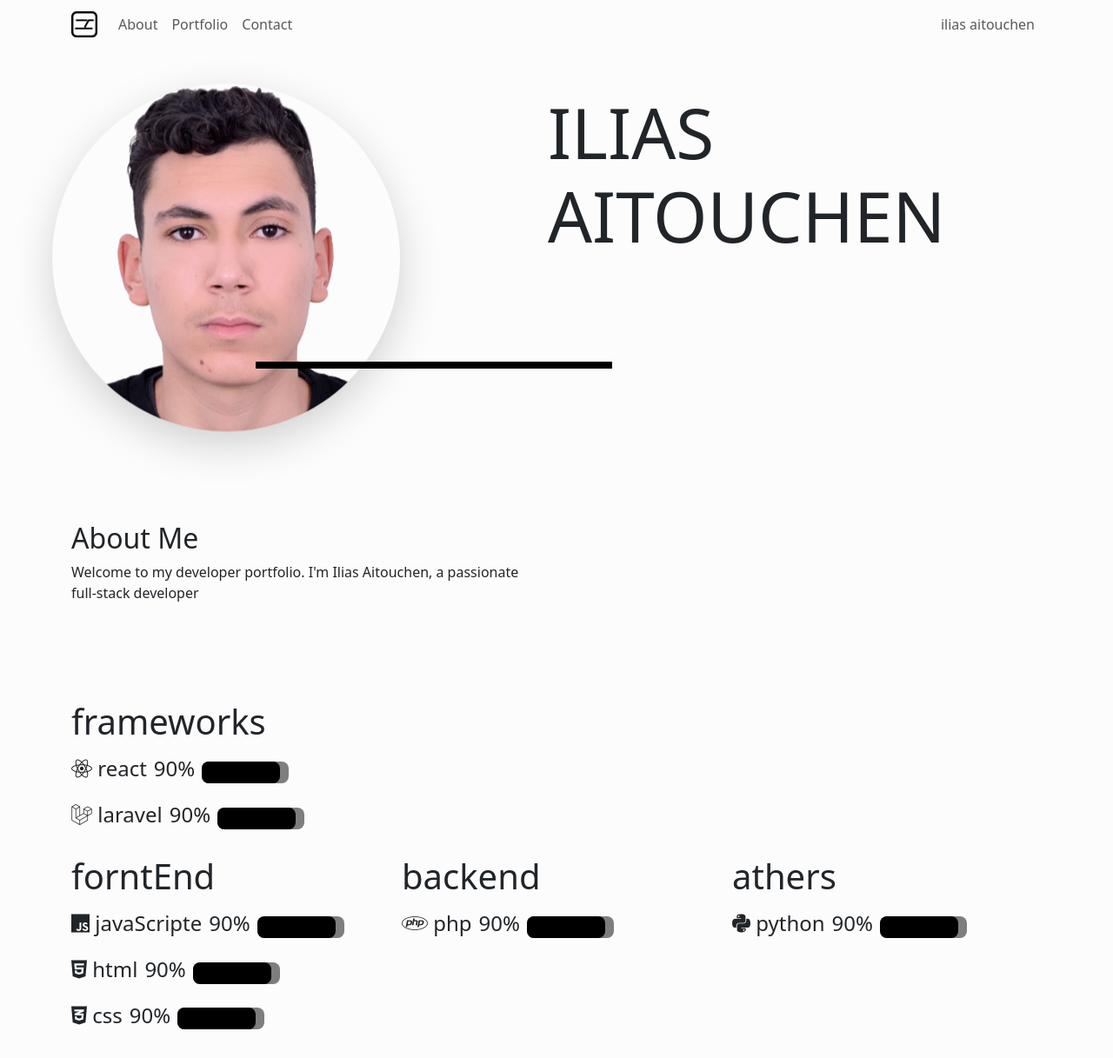
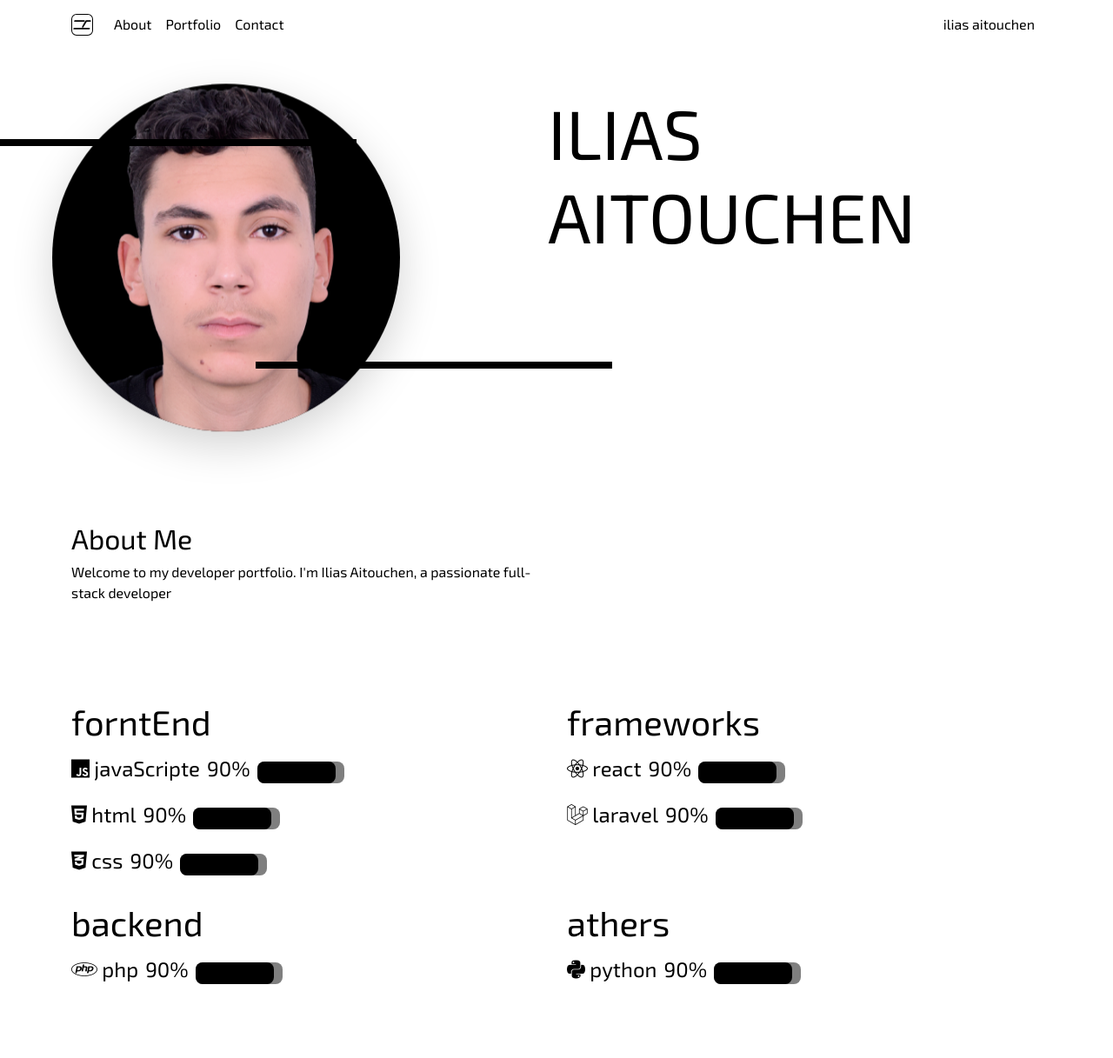
Before and after one commit to IliasAitouchen/IliasAitouchen.github.io, a plain HTML site: page index.html in a window 1280 px wide. Shown: the top 1217 px of the page at 87% size. Drawn offline with nearby package versions, Linux system fonts and the light colour scheme.

Commit message:
add assite

```diff
--- a/index.html
+++ b/index.html
@@ -4,7 +4,7 @@
 <head>
     <meta charset="UTF-8">
     <meta name="viewport" content="width=device-width, initial-scale=1.0">
-    <link rel="shortcut icon" href="/IliasAitouchen.github.io/assite/favicon.png" type="image/x-icon">
+    <link rel="shortcut icon" href="./assite/favicon.png" type="image/x-icon">
     <meta name="description"
         content="    Welcome to my development portfolio! I'm Ilias Aitouchen, a passionate developer who believes in the power of code to bring creative solutions to life. My journey in the world of programming began with a fascination for technology and a desire to craft meaningful experiences.">
     <link href="https://cdn.jsdelivr.net/npm/bootstrap@5.3.2/dist/css/bootstrap.min.css" rel="stylesheet"
@@ -13,6 +13,11 @@
         integrity="sha512-z3gLpd7yknf1YoNbCzqRKc4qyor8gaKU1qmn+CShxbuBusANI9QpRohGBreCFkKxLhei6S9CQXFEbbKuqLg0DA=="
         crossorigin="anonymous" referrerpolicy="no-referrer" />
     <link rel="stylesheet" href="style.css">
+    <link rel="preconnect" href="https://fonts.googleapis.com">
+    <link rel="preconnect" href="https://fonts.gstatic.com" crossorigin>
+    <link
+        href="https://fonts.googleapis.com/css2?family=Comfortaa:wght@300&family=Exo+2&family=Ubuntu:wght@300&display=swap"
+        rel="stylesheet">
     <script src="https://cdn.jsdelivr.net/npm/bootstrap@5.3.2/dist/js/bootstrap.bundle.min.js"
         integrity="sha384-C6RzsynM9kWDrMNeT87bh95OGNyZPhcTNXj1NW7RuBCsyN/o0jlpcV8Qyq46cDfL"
         crossorigin="anonymous"></script>
@@ -28,7 +33,17 @@
                 </span>
             </button>
             <a class="navbar-brand d-flex align-items-center" href="#">
-                <img src="./assite/logo.png" alt="Logo" height="30" class="d-inline-block align-text-top">
+                <svg id="Layer_1" style="height: 25px;" data-name="Layer 1" xmlns="http://www.w3.org/2000/svg"
+                    viewBox="0 0 500 500">
+                    <path class="cls-1"
+                        d="M427.09,347.41h0A18.53,18.53,0,0,1,411,356.69H64.58a18.56,18.56,0,0,1-16.07-27.83h0a18.57,18.57,0,0,1,16.07-9.28H411A18.55,18.55,0,0,1,427.09,347.41Z" />
+                    <path class="cls-1"
+                        d="M451.48,171.14h0a18.55,18.55,0,0,1-16.06,9.28H363.26a18.53,18.53,0,0,0-16.13,9.38L280.61,306.86a18.56,18.56,0,0,1-16.14,9.38h-.28A18.55,18.55,0,0,1,248,288.56l76.72-135.82a18.56,18.56,0,0,1,16.16-9.43h94.5A18.55,18.55,0,0,1,451.48,171.14Z" />
+                    <path class="cls-1"
+                        d="M308.82,170.88h0a18.54,18.54,0,0,1-16.21,9.54H83A18.56,18.56,0,0,1,67,152.59h0A18.55,18.55,0,0,1,83,143.31H292.61A18.55,18.55,0,0,1,308.82,170.88Z" />
+                    <path class="cls-1"
+                        d="M380.6,20A99.51,99.51,0,0,1,480,119.4V380.6A99.51,99.51,0,0,1,380.6,480H119.4A99.51,99.51,0,0,1,20,380.6V119.4A99.51,99.51,0,0,1,119.4,20H380.6m0-20H119.4A119.4,119.4,0,0,0,0,119.4V380.6A119.4,119.4,0,0,0,119.4,500H380.6A119.4,119.4,0,0,0,500,380.6V119.4A119.4,119.4,0,0,0,380.6,0Z" />
+                </svg>
             </a>
             <div class="collapse navbar-collapse" id="navbarNav">
                 <ul class="navbar-nav ml-auto">
@@ -54,13 +69,13 @@
     </nav>
     <div class="container m-5">
         <div class="row">
-            <div class="col">
+            <div class="col-md">
                 <div class="personalIMg">
                     <img src="./assite/mainImg.png" id="mainImg" class="rounded-circle shadow-lg border-0 floating2"
                         height="400px" width="400px" alt="...">
                 </div>
             </div>
-            <div class="col">
+            <div class="col-md">
                 <h1 class="display-1 ">ILIAS AITOUCHEN</h1>
             </div>
         </div>
@@ -80,42 +95,7 @@
     <section id="launges" class="py-5">
         <div class="container">
             <div class="row">
-                <div class="col-12">
-                    <h1 class="typing">frameworks</h1>
-                    <ul class="list-inline ">
-                        <li class="list-group-item">
-                            <div class="d-flex align-items-center">
-                                <h4>
-                                    <i class="fa-brands fa-react "></i>
-                                    react
-                                </h4>
-                                <h4 class="p-2 d-flex align-items-center">
-                                    90%
-                                </h4>
-                                <div id="border" class="d-flex align-items-center">
-                                    <div id="borderRange" style="width: 90px;">
-                                    </div>
-                                </div>
-                            </div>
-                        </li>
-                        <li class="list-group-item">
-                            <div class="d-flex align-items-center">
-                                <h4>
-                                    <i class="fa-brands fa-laravel "></i>
-                                    laravel
-                                </h4>
-                                <h4 class="p-2 d-flex align-items-center">
-                                    90%
-                                </h4>
-                                <div id="border" class="d-flex align-items-center">
-                                    <div id="borderRange" style="width: 90px;">
-                                    </div>
-                                </div>
-                            </div>
-                        </li>
-                    </ul>
-                </div>
-                <div class="col">
+                <div class="col-md-6">
                     <h1 class="typing">forntEnd</h1>
                     <ul class="list-inline ">
                         <li class="list-group-item">
@@ -165,7 +145,42 @@
                         </li>
                     </ul>
                 </div>
-                <div class="col">
+                <div class="col-md-6">
+                    <h1 class="typing">frameworks</h1>
+                    <ul class="list-inline ">
+                        <li class="list-group-item">
+                            <div class="d-flex align-items-center">
+                                <h4>
+                                    <i class="fa-brands fa-react "></i>
+                                    react
+                                </h4>
+                                <h4 class="p-2 d-flex align-items-center">
+                                    90%
+                                </h4>
+                                <div id="border" class="d-flex align-items-center">
+                                    <div id="borderRange" style="width: 90px;">
+                                    </div>
+                                </div>
+                            </div>
+                        </li>
+                        <li class="list-group-item">
+                            <div class="d-flex align-items-center">
+                                <h4>
+                                    <i class="fa-brands fa-laravel "></i>
+                                    laravel
+                                </h4>
+                                <h4 class="p-2 d-flex align-items-center">
+                                    90%
+                                </h4>
+                                <div id="border" class="d-flex align-items-center">
+                                    <div id="borderRange" style="width: 90px;">
+                                    </div>
+                                </div>
+                            </div>
+                        </li>
+                    </ul>
+                </div>
+                <div class="col-md-6">
                     <h1 class="typing">backend</h1>
                     <ul class="list-inline ">
                         <li class="list-group-item">
@@ -185,7 +200,7 @@
                         </li>
                     </ul>
                 </div>
-                <div class="col">
+                <div class="col-md-6">
                     <h1 class="typing">athers</h1>
                     <ul class="list-inline ">
                         <li class="list-group-item">
@@ -211,7 +226,7 @@
         <div class="container">
             <h2 class="text-center">Portfolio</h2>
             <div class="row">
-                <div class="col-md-4">
+                <div class="col-md-4 justify-content-center">
                     <div class="card text-bg-dark mb-3 rounded-5 border-0 shadow-lg">
                         <img src="./assite/culactiveblack.png" alt="Project 1"
                             class="card-img-top bg-light rounded-5 floating">
@@ -221,7 +236,7 @@
                         </div>
                     </div>
                 </div>
-                <div class="col-md-4">
+                <div class="col-md-4 justify-content-center">
                     <div class="card text-bg-dark mb-3 rounded-5 border-0 shadow-lg">
                         <img src="./assite/culactiveblack.png" alt="Project 2"
                             class="card-img-top bg-light rounded-5 floating ">
@@ -231,7 +246,7 @@
                         </div>
                     </div>
                 </div>
-                <div class="col-md-4">
+                <div class="col-md-4 justify-content-center">
                     <div class="card text-bg-dark mb-3 rounded-5 border-0 shadow-lg">
                         <img src="./assite/culactiveblack.png" alt="Project 3"
                             class="card-img-top bg-light rounded-5 floating">
@@ -268,21 +283,22 @@
             </div>
         </div>
     </section> -->
-    <footer class="bg-dark text-white py-4 rounded-top-4">
+    <footer class="bg-dark  py-4 rounded-top-4">
         <div class="container">
             <div class="row">
-                <div class="col-md-6">
+                <div class="col-md-6 text-white">
                     <p>&copy; 2023 Ilias Aitouchen</p>
                 </div>
                 <div class="col-md-6 text-center">
                     <ul class="list-inline social-icons">
                         <li class="list-inline-item">
-                            <a href="https://www.linkedin.com/in/yourprofile" target="_blank" class="text-white">
+                            <a href="https://www.linkedin.com/in/ilias-aitouchen-5ab55623b" target="_blank"
+                                class=" text-white">
                                 <i class="fab fa-linkedin"></i>
                             </a>
                         </li>
                         <li class="list-inline-item">
-                            <a href="https://github.com/yourusername" target="_blank" class="text-white">
+                            <a href="https://github.com/IliasAitouchen" target="_blank" class=" text-white">
                                 <i class="fab fa-github"></i>
                             </a>
                         </li>
--- a/style.css
+++ b/style.css
@@ -1,5 +1,20 @@
+:root {
+    --main-bgcoloralph: hsla(0, 0%, 0%, 0.5);
+    --main-bgcolor: rgb(255, 255, 255);
+    --main-color: rgb(0, 0, 0);
+}
+
 body {
-    background: rgb(252, 252, 252);
+    background: var(--main-bgcolor);
+    color: var(--main-color);
+    font-family: 'Ubuntu', sans-serif;
+    font-family: 'Pacifico', cursive;
+    font-family: 'Comfortaa', sans-serif;
+    font-family: 'Exo 2', sans-serif;
+}
+
+.nav-link {
+    color: var(--main-color);
 }
 
 @keyframes float {
@@ -51,22 +66,22 @@ body {
 
 @keyframes typing {
     0% {
-        border-right: 1px solid #000;
+        border-right: 1px solid var(--main-bgcolor);
         width: 0;
     }
 
     100% {
-        width: fit-content;
+        width: 100%;
         /* Fully display the text */
-        border-color: #000;
-        border-right: 0px solid #000;
+        border-color: var(--main-bgcolor);
+        border-right: 0px solid var(--main-bgcolor);
         /* Show the typing cursor at the end */
     }
 }
 
 #mainImg {
     object-fit: cover;
-    background: rgb(252, 252, 252);
+    background: var(--main-color);
 }
 
 .personalIMg::after {
@@ -76,7 +91,21 @@ body {
     left: 23%;
     height: 8px;
     width: 410px;
-    background: black;
+    background: var(--main-color);
+    /* background-clip: border-box;
+    background-size: cover;
+    background-image: url('./assite/culactiveblack.png'); */
+}
+
+.personalIMg::before {
+    content: '';
+    position: absolute;
+    top: 20%;
+    left: 0%;
+    z-index: 100;
+    height: 8px;
+    width: 410px;
+    background: var(--main-color);
     /* background-clip: border-box;
     background-size: cover;
     background-image: url('./assite/culactiveblack.png'); */
@@ -85,16 +114,21 @@ body {
 #border {
     height: 25px;
     width: 100px;
-    background: rgba(0, 0, 0, 0.5);
+    background: var(--main-bgcoloralph);
     border-radius: 8px;
     z-index: 100;
-    box-shadow: 0px 0px 0px 0px rgb(0, 0, 0);
+    box-shadow: 0px 0px 0px 0px var(--main-bgcolor);
 }
 
 #borderRange {
     z-index: 1000;
     height: 25px;
     width: 90px;
-    background: rgb(0, 0, 0);
+    background: var(--main-color);
     border-radius: 8px;
 }
+
+.cls-1 {
+    fill: var(--main-color) !important;
+    width: 10px;
+}
```
Also changed, not shown: assite/Artboard 1.svg (added), assite/favicon.png.
